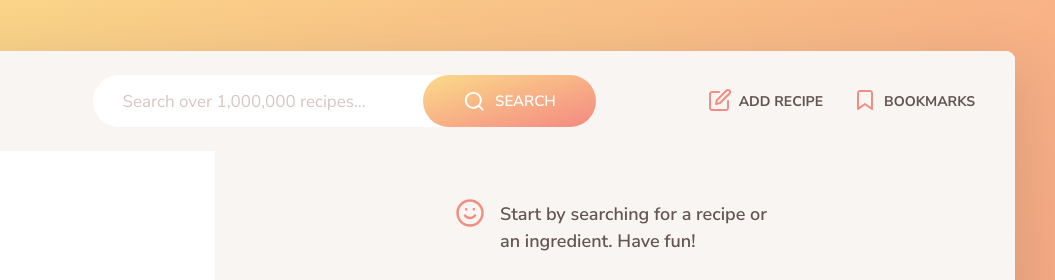
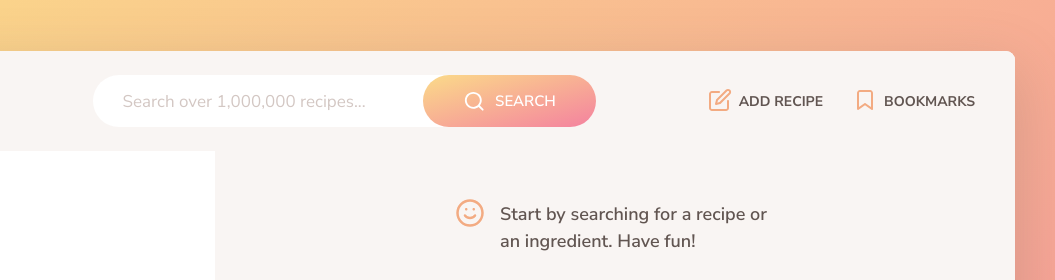
Before and after one commit to MariaAmetina/Forkify-Recipe-Ideas, a website built with Parcel: page index.html in a window 1280 px wide. Shown: the top 280 px of the page, 225-1280 px from the left. Built offline with nearby package versions, Linux system fonts and the light colour scheme.

Commit message:
few fixes

```diff
--- a/src/sass/_base.scss
+++ b/src/sass/_base.scss
@@ -1,7 +1,7 @@
 // $color-primary: #f59a83;
-$color-primary: #f38e82;
+$color-primary: #f3ab82;
 $color-grad-1: #fbdb89;
-$color-grad-2: #f48982;
+$color-grad-2: #f4829f;
 
 $color-grey-light-1: #f9f5f3; // Light background
 $color-grey-light-2: #f2efee; // Light lines
@@ -37,7 +37,7 @@ html {
 }
 
 body {
-  font-family: 'Nunito Sans', sans-serif;
+  font-family: "Nunito Sans", sans-serif;
   font-weight: 400;
   line-height: 1.6;
   color: $color-grey-dark-1;
@@ -60,8 +60,8 @@ body {
   grid-template-rows: 10rem minmax(100rem, auto);
   grid-template-columns: 1fr 2fr;
   grid-template-areas:
-    'head head'
-    'list recipe';
+    "head head"
+    "list recipe";
 
   @media only screen and (max-width: $bp-large) {
     max-width: 100%;
```
